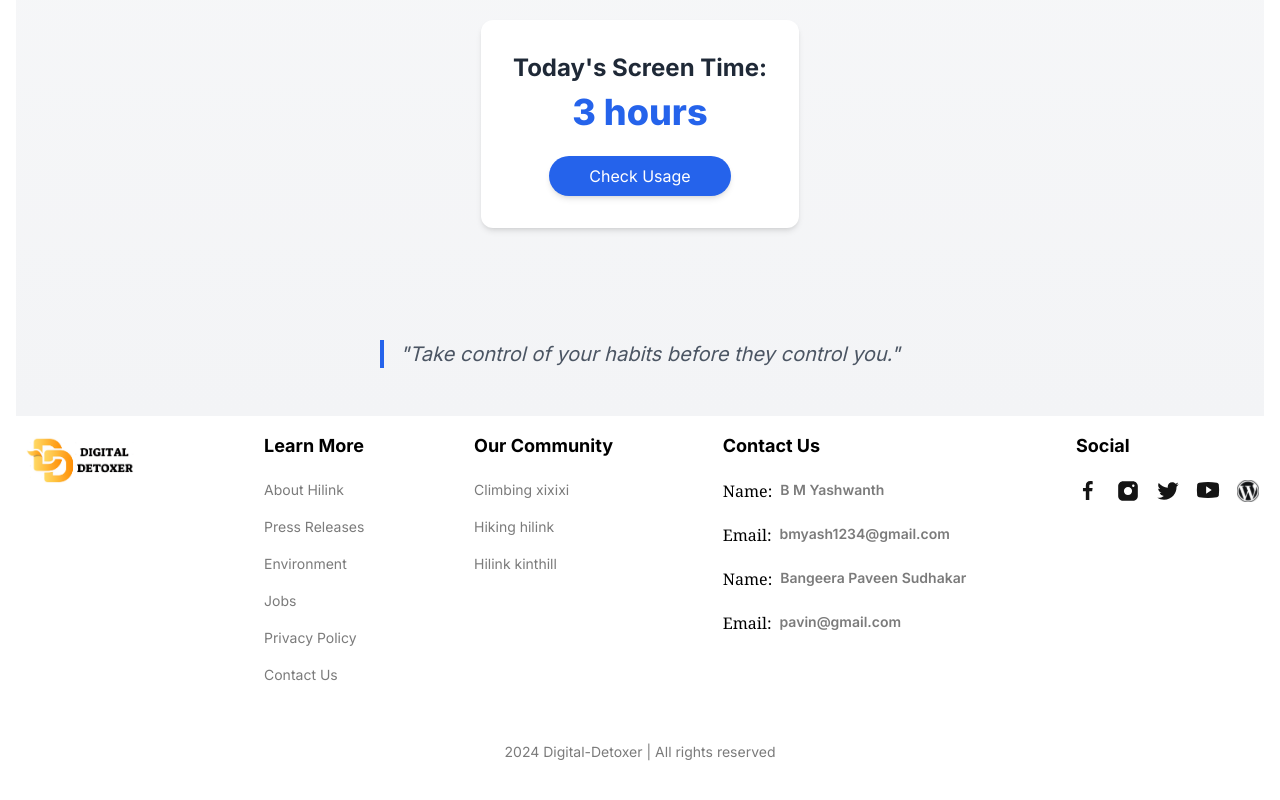
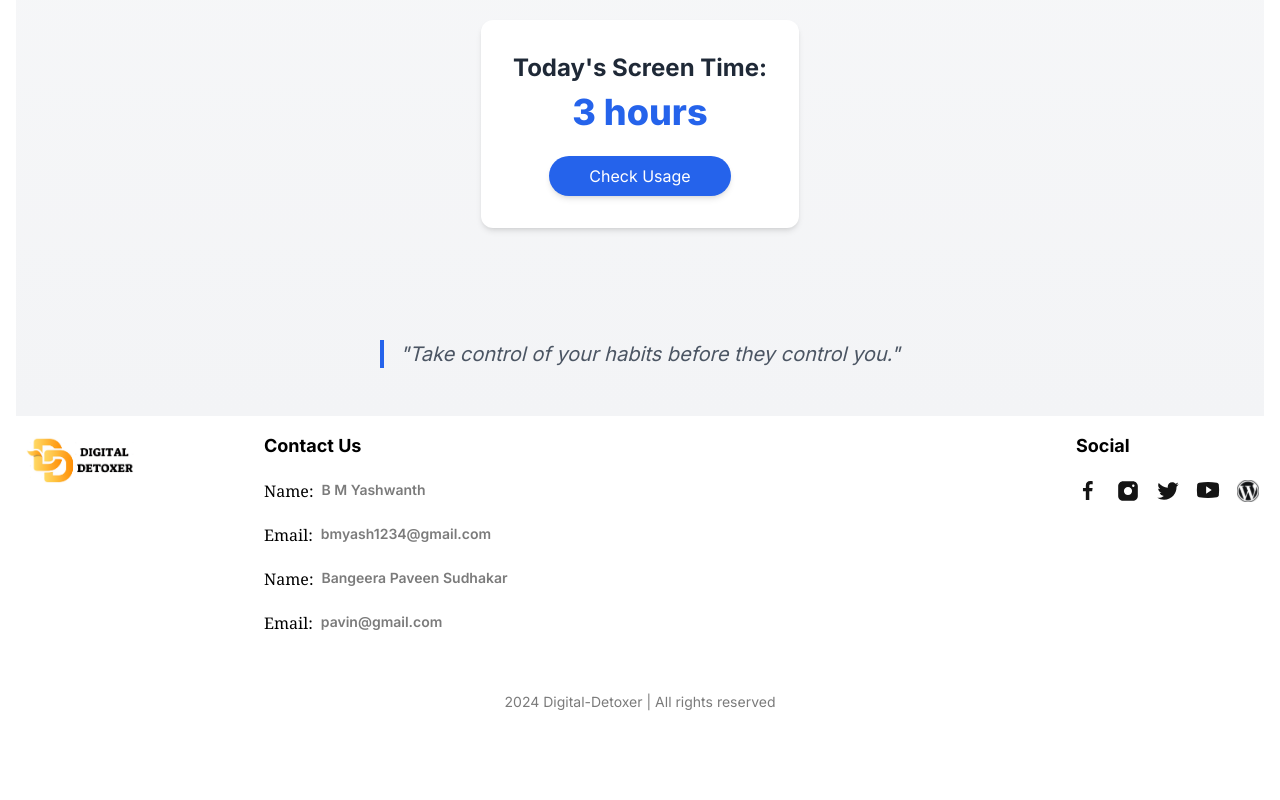
Before and after one commit to Yash29739/Mini-Project, a Next.js app: page / in a window 1280 px wide. Shown: the part 1672-2472 px from the top of the page. After the commit the page ends 2440 px from the top, so only its background shows below. Built offline with nearby package versions, Linux system fonts and the light colour scheme.

Commit message:
some changes

```diff
--- a/components/Footer.tsx
+++ b/components/Footer.tsx
@@ -15,19 +15,6 @@ const Footer = () => {
 
           <div className="flex flex-wrap gap-10 sm:justify-between md:flex-1">
             {/* Footer Links */}
-            {FOOTER_LINKS.map((columns, index) => (
-              <FooterColumn title={columns.title} key={`footer-links-${index}`}>
-                <ul className="regular-14 flex flex-col gap-4 text-gray-30">
-                  {columns.links.map((link, linkIndex) => (
-                    <li key={`link-${linkIndex}`}>
-                      <Link href="/" className="hover:underline">
-                        {link}
-                      </Link>
-                    </li>
-                  ))}
-                </ul>
-              </FooterColumn>
-            ))}
 
             {/* Contact Information */}
             <FooterColumn title={FOOTER_CONTACT_INFO.title}>
```
